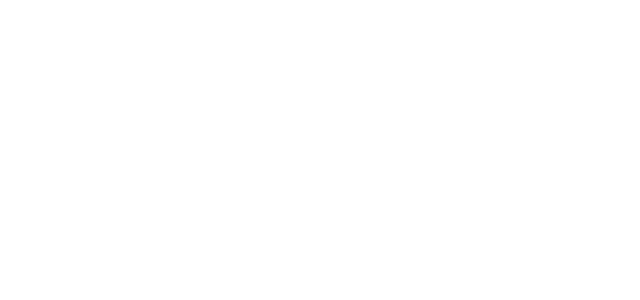
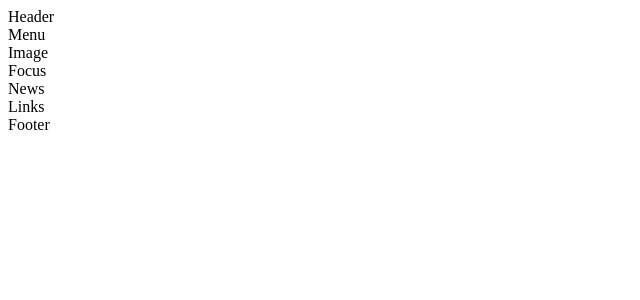
Before and after one commit to Petar92/cms-frontend, a React (Create React App) app: page / in a window 1280 px wide. Shown: the top 300 px of the page, without its empty margins (0-640 px from the left). Built offline with nearby package versions, Linux system fonts and the light colour scheme.

Commit message:
initial commit

```diff
--- a/src/App.js
+++ b/src/App.js
@@ -1,10 +1,22 @@
 import React from 'react';
-import './App.css';
+import Header from './components/Header'
+import Menu from './components/Menu'
+import Image from './components/Image'
+import Focus from './components/Focus'
+import News from './components/News'
+import Links from './components/Links'
+import Footer from './components/Footer'
 
 const App = () => {
   return (
     <div >
-
+      <Header />
+      <Menu />
+      <Image />
+      <Focus />
+      <News />
+      <Links />
+      <Footer />
     </div>
   );
 }
--- /dev/null
+++ b/src/components/Focus.js
@@ -0,0 +1,12 @@
+import React from 'react'
+
+const Focus = () => {
+
+    return(
+        <div>
+            Focus
+        </div>
+    )
+}
+
+export default Focus
--- /dev/null
+++ b/src/components/Footer.js
@@ -0,0 +1,12 @@
+import React from 'react'
+
+const Footer = () => {
+
+    return(
+        <div>
+            Footer
+        </div>
+    )
+}
+
+export default Footer
--- /dev/null
+++ b/src/components/Header.js
@@ -0,0 +1,12 @@
+import React from 'react'
+
+const Header = () => {
+
+    return(
+        <div>
+            Header
+        </div>
+    )
+}
+
+export default Header
--- /dev/null
+++ b/src/components/Image.js
@@ -0,0 +1,12 @@
+import React from 'react'
+
+const Image = () => {
+
+    return(
+        <div>
+            Image
+        </div>
+    )
+}
+
+export default Image
--- /dev/null
+++ b/src/components/Links.js
@@ -0,0 +1,12 @@
+import React from 'react'
+
+const Links = () => {
+
+    return(
+        <div>
+            Links
+        </div>
+    )
+}
+
+export default Links
--- /dev/null
+++ b/src/components/Menu.js
@@ -0,0 +1,12 @@
+import React from 'react'
+
+const Menu = () => {
+
+    return(
+        <div>
+            Menu
+        </div>
+    )
+}
+
+export default Menu
--- /dev/null
+++ b/src/components/News.js
@@ -0,0 +1,12 @@
+import React from 'react'
+
+const News = () => {
+
+    return(
+        <div>
+            News
+        </div>
+    )
+}
+
+export default News
```
